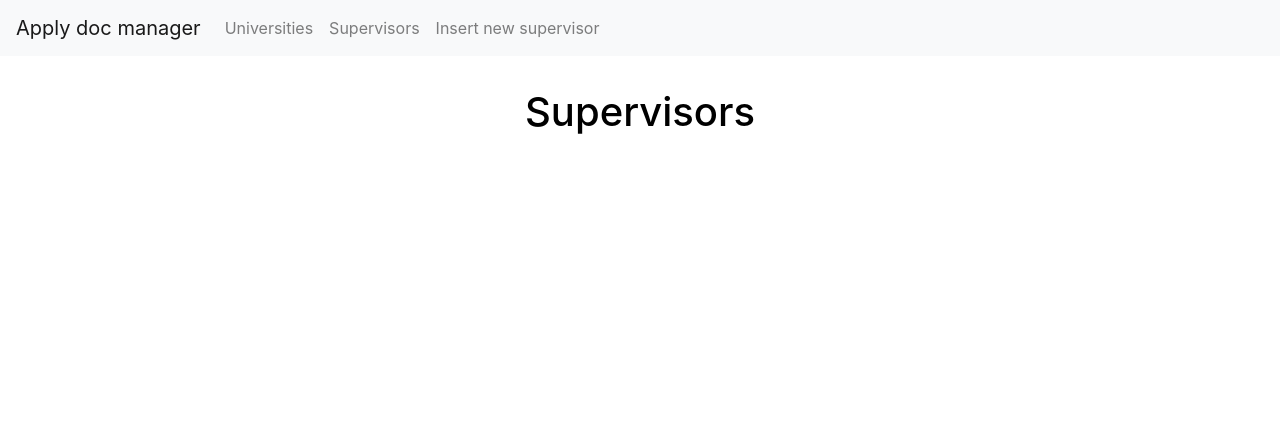
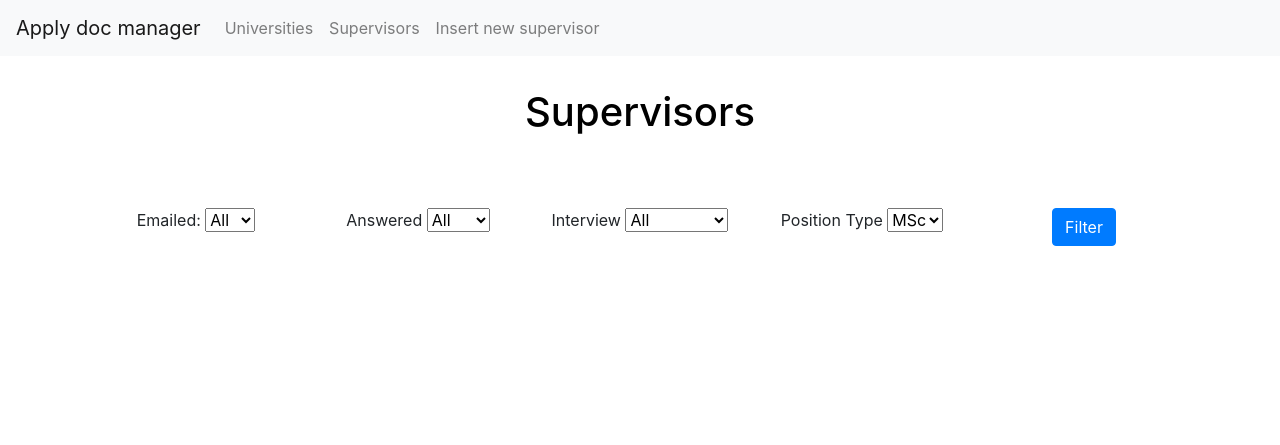
Before and after one commit to AminAlam/Apply-Doc-Manager, a Python web app: template web/templates/supervisors.html in a window 1280 px wide. Shown: the top 445 px of the page. Run offline with Jinja, Linux system fonts and the light colour scheme; the template is opened without the code that fills it, so the values that code supplies are empty; some libraries are stand-ins or nearby versions.

Commit message:
filter box is added to the supervisors.html

```diff
--- a/utils/utils.py
+++ b/utils/utils.py
@@ -6,7 +6,6 @@ def init_db(db_configs):
     print('Initilizing the databse')
     operators.create_table(db_configs.conn, db_configs.sql_create_table_universities)
     operators.create_table(db_configs.conn, db_configs.sql_create_table_supervisors)
-
 
 def check_existence_table(db_configs):
     conn = db_configs.conn
@@ -61,8 +60,10 @@ def info(supervisors, universities):
         if supervisor[4] == 'Yes':
             num_email_sent += 1
         if supervisor[5] == 'Good':
+            num_email_sent += 1
             num_good_answers += 1
         elif supervisor[5] == 'Bad':
+            num_email_sent += 1
             num_bad_answers += 1
 
         if supervisor[6] == 'Scheduled':
--- a/web/templates/supervisors.html
+++ b/web/templates/supervisors.html
@@ -3,6 +3,53 @@
 {% block content %}
 <div class="container">
     <h1>{% block title %} Supervisors {% endblock %}</h1>
+
+    <form action="/insert_supervisor_to_db" method=post enctype=multipart/form-data>
+        <div class="row" style="padding-top: 2rem;text-align: center;">
+            <div class="form-group col">
+            <label for="emailed">Emailed:</label>
+            <select class="form-select" name="position_type" id="position_type" aria-label="Default select example">
+                <option selected="all">All</option>
+                <option value="yes">Yes</option>
+                <option value="no">No</option>
+            </select>
+            </div>
+            <div class="form-group col">
+                <label for="Answered">Answered</label>
+                <select class="form-select" name="position_type" id="position_type" aria-label="Default select example">
+                    <option selected="all">All</option>
+                    <option value="no">No</option>
+                    <option value="good">Good</option>
+                    <option value="bad">Bad</option>
+                </select>
+            </div>
+            <div class="form-group col">
+                <label for="interview">Interview</label>
+                <select class="form-select" name="position_type" id="position_type" aria-label="Default select example">
+                    <option selected="all">All</option>
+                    <option value="no">No</option>
+                    <option value="scheduled">Scheduled</option>
+                    <option value="good">Good</option>
+                    <option value="bad">Bad</option>
+                </select>
+            </div>
+            <div class="form-group col">
+                <label for="interview">Position Type</label>
+                <select class="form-select" name="position_type" id="position_type" aria-label="Default select example">
+                    <option selected="all">All</option>
+                    <option selected="MSc">MSc</option>
+                    <option value="PHD">PHD</option>
+                </select>
+            </div>
+
+            <div class="form-group col">
+                <button class="btn btn-primary" type=submit Course> Filter</button>
+            </div>
+        </div>
+
+
+
+    </form>
 
     <div class="card-deck">
 
```
